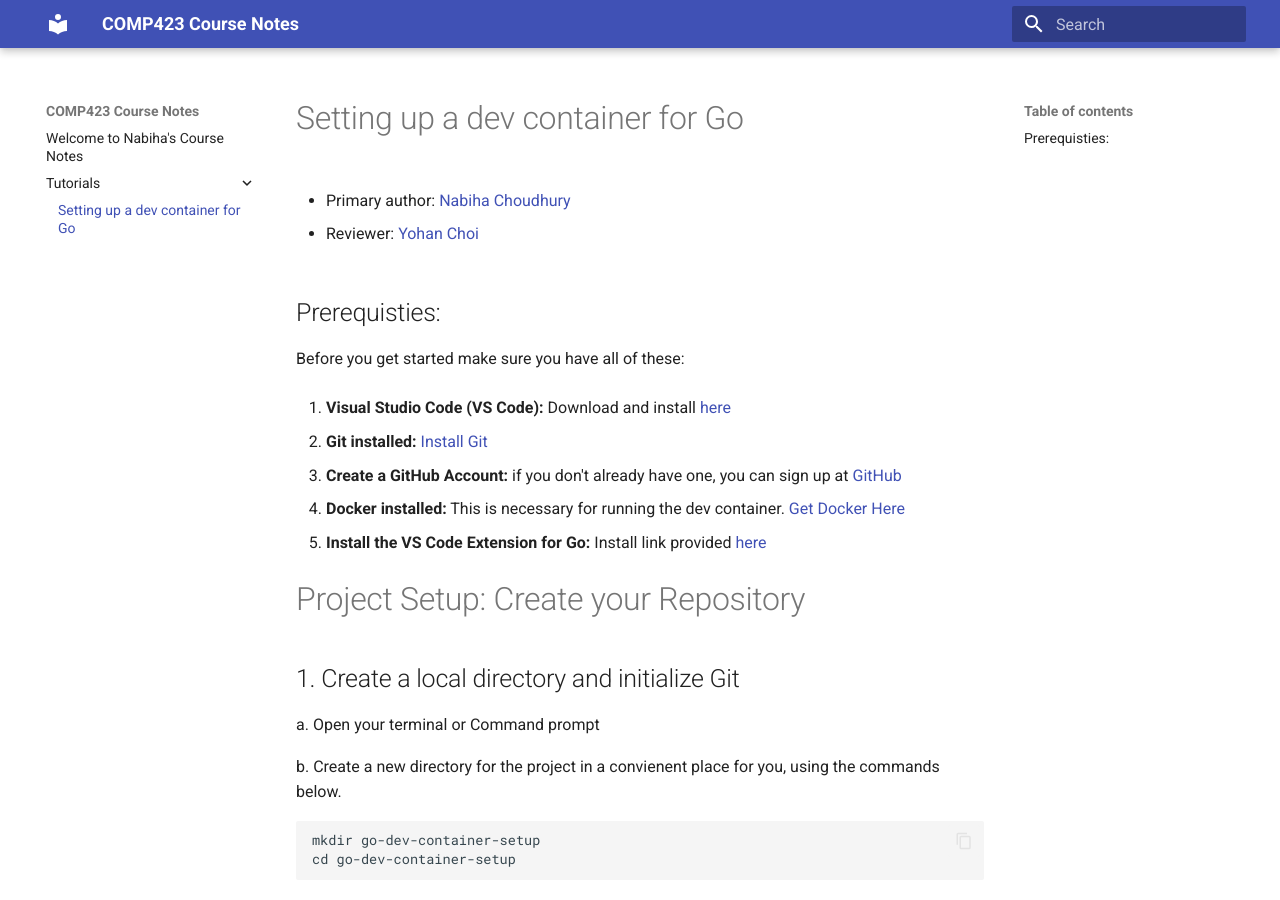
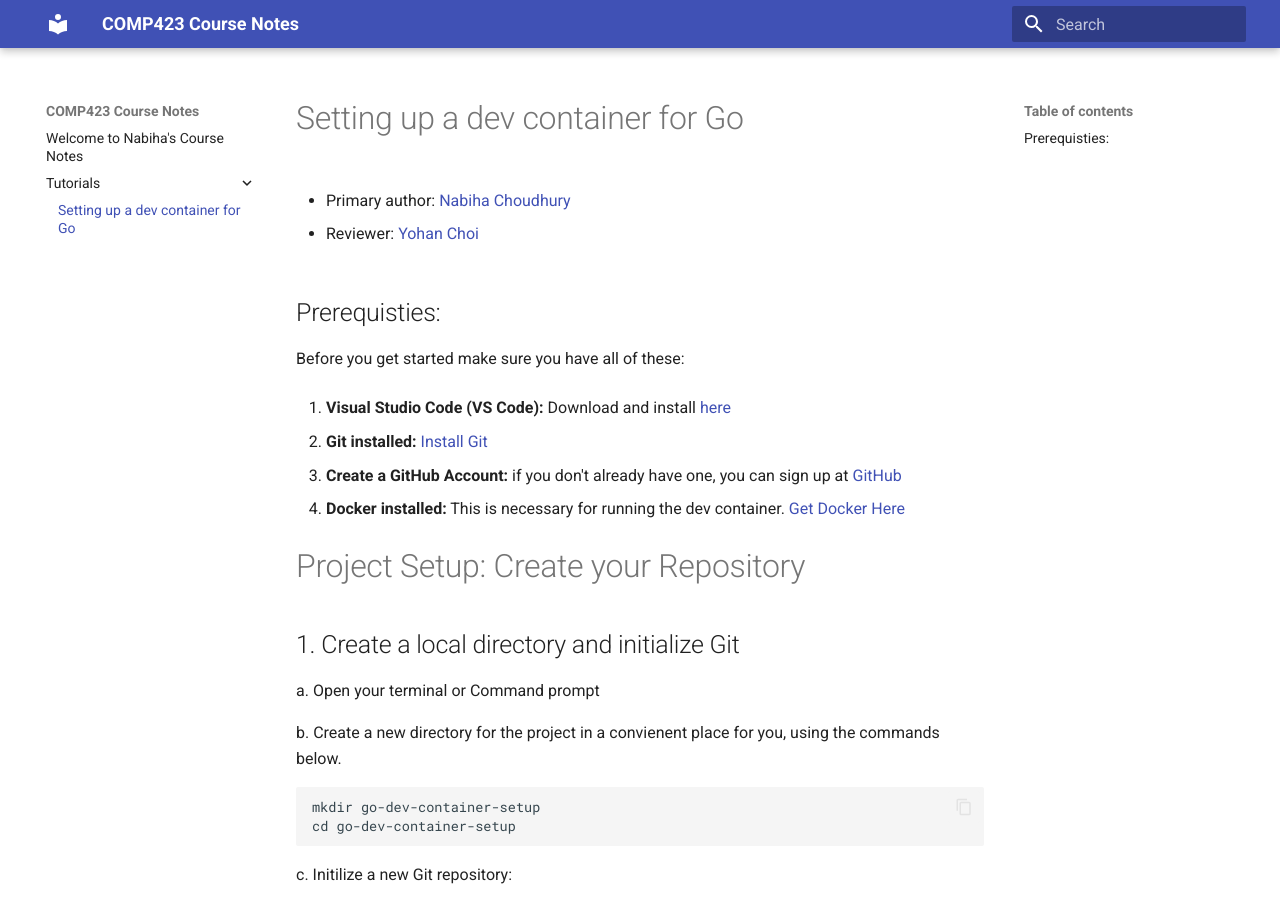
Before and after one commit to chnabi/comp423-course-notes, an MkDocs documentation site: the page built from docs/tutorials/go-setup.md, in a window 1280 px wide and 900 px high. Built offline with MkDocs 1.6.1 and Material for MkDocs 9.7.7, drawn with Linux system fonts in a browser that asks for light colours.

Commit message:
minor tweaks

````diff
--- a/docs/tutorials/go-setup.md
+++ b/docs/tutorials/go-setup.md
@@ -2,7 +2,6 @@
 * Primary author: [Nabiha Choudhury](https://github.com/chnabi)
 
 * Reviewer: [Yohan Choi](https://github.com/YummyYohan)
-
 ## Prerequisties:
 Before you get started make sure you have all of these:
 
@@ -14,7 +13,6 @@ Before you get started make sure you have all of these:
 
 4. **Docker installed:** This is necessary for running the dev container. [Get Docker Here](https://www.docker.com/products/docker-desktop/)
 
-5. **Install the VS Code Extension for Go:** Install link provided [here](https://code.visualstudio.com/docs/languages/go)
 
 # Project Setup: Create your Repository
 ## 1. Create a local directory and initialize Git
@@ -91,7 +89,7 @@ d. Back in your web browser, refresh your GitHub repository to see that the same
 
 The `devcontainer.json` file defines the configuration for your development environment. Here's how to set it up:
 
-## Configuration Details:
+### Configuration Details:
 
 - **`name`**: A descriptive name for your development container.
 - **`image`**: The Docker image to use. In this case, we use the latest Go development environment image. [Microsoft provides pre-built images optimized for various programming languages.](https://hub.docker.com/r/microsoft/vscode-devcontainers)
@@ -113,7 +111,7 @@ Example `devcontainer.json`
   "postCreateCommand": "go mod tidy"
 }
 ```
-##Step 2. Add `go.mod` Go Dependency Configuration
+## Step 2. Add `go.mod` Go Dependency Configuration
 
 `go.mod`
 
````
Also changed, not shown: other parts of docs/tutorials/go-setup.md (+1 -1 lines).
